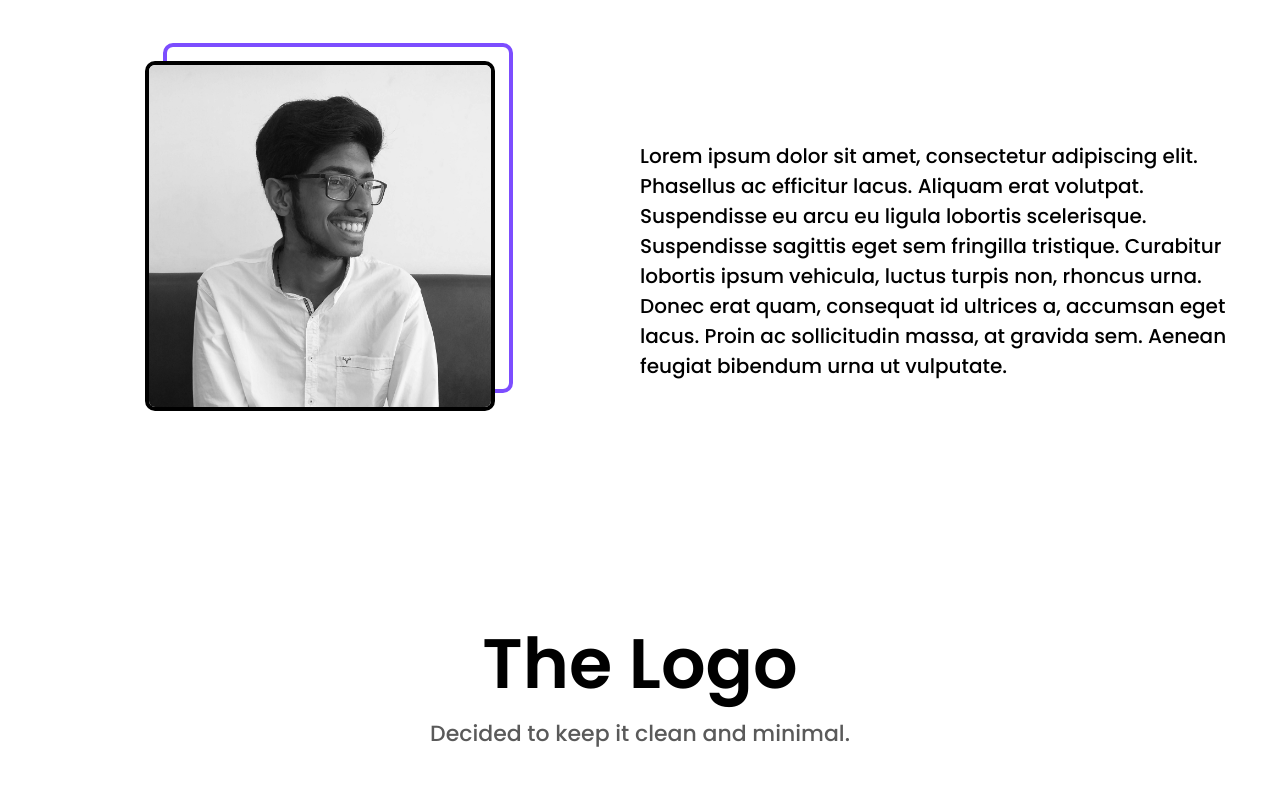
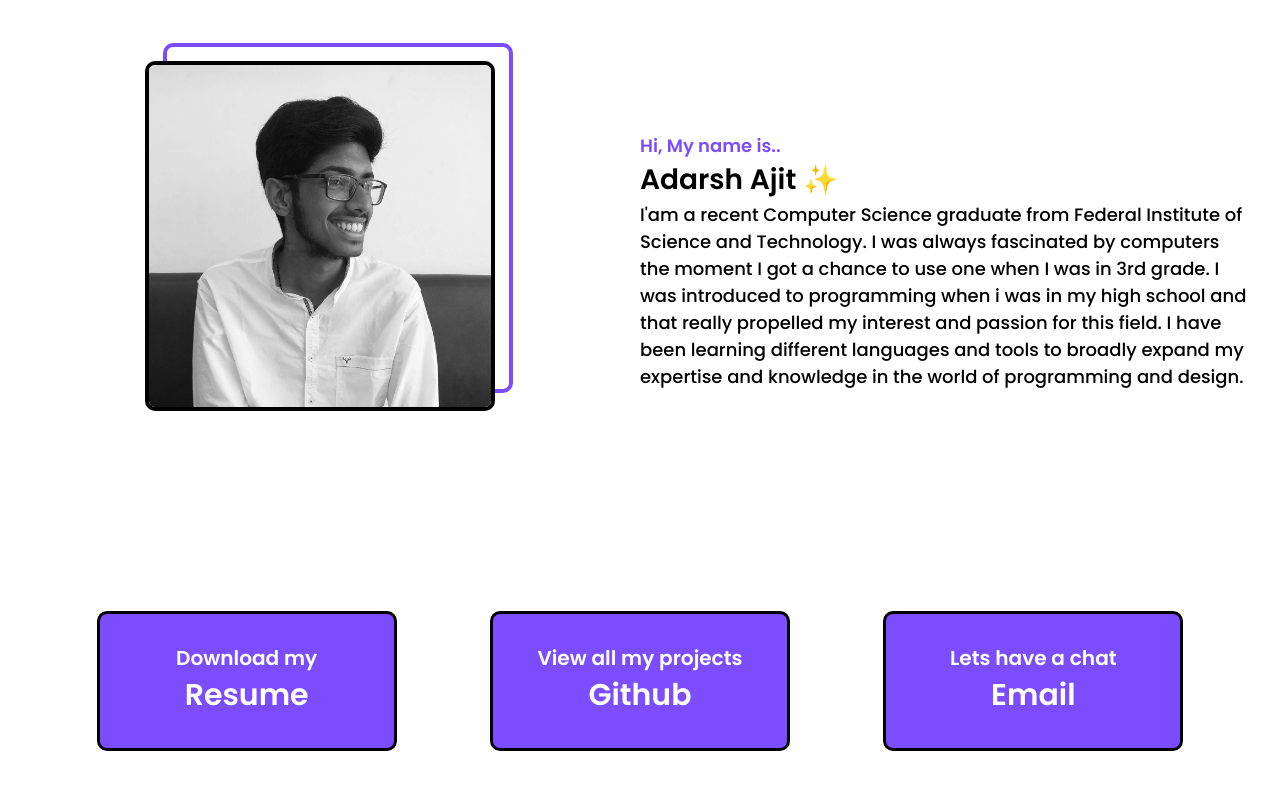
Before and after one commit to adarshajit/Portfolio-web-app, a React (Create React App) app: page /about in a window 1280 px wide. Shown: the part 740-1540 px from the top of the page. Built offline with nearby package versions, Linux system fonts and the light colour scheme; a web font is replaced by a local one.

Commit message:
✨ updated the about page

```diff
--- a/src/Pages/AboutPage/About.js
+++ b/src/Pages/AboutPage/About.js
@@ -32,6 +32,10 @@ import {
   QuoteOverlay,
   QuoteText,
   QuoteAuthor,
+  Name,
+  Tag,
+  MyData,
+  InfoCard,
 } from "./AboutElements";
 import MacIcon from "../../Assets/mac.svg";
 import Profile from "../../Assets/profile.jpg";
@@ -61,16 +65,55 @@ export const About = () => {
             <ProfileImg src={Profile} />
             <Overlay />
           </ImgWrapper>
-          <P2>
-            Lorem ipsum dolor sit amet, consectetur adipiscing elit. Phasellus
-            ac efficitur lacus. Aliquam erat volutpat. Suspendisse eu arcu eu
-            ligula lobortis scelerisque. Suspendisse sagittis eget sem fringilla
-            tristique. Curabitur lobortis ipsum vehicula, luctus turpis non,
-            rhoncus urna. Donec erat quam, consequat id ultrices a, accumsan
-            eget lacus. Proin ac sollicitudin massa, at gravida sem. Aenean
-            feugiat bibendum urna ut vulputate.
-          </P2>
+          <div>
+            <Tag>Hi, My name is.. </Tag>
+            <Name>Adarsh Ajit ✨</Name>
+            <P2>
+              I'am a recent Computer Science graduate from Federal Institute of
+              Science and Technology. I was always fascinated by computers the
+              moment I got a chance to use one when I was in 3rd grade. I was
+              introduced to programming when i was in my high school and that
+              really propelled my interest and passion for this field. I have
+              been learning different languages and tools to broadly expand my
+              expertise and knowledge in the world of programming and design.
+            </P2>
+          </div>
         </AboutSection>
+        <MyData>
+          <a
+            href="https://resume.io/r/9baJP8n7y"
+            rel="noreferrer"
+            target="_blank"
+            style={{ textDecoration: "none" }}
+          >
+            <InfoCard>
+              <h6>Download my</h6>
+              <p>Resume</p>
+            </InfoCard>
+          </a>
+          <a
+            href="https://github.com/adarshajit"
+            rel="noreferrer"
+            target="_blank"
+            style={{ textDecoration: "none" }}
+          >
+            <InfoCard>
+              <h6>View all my projects</h6>
+              <p>Github</p>
+            </InfoCard>
+          </a>
+          <a
+            href="mailto:adarshajit@gmail.com?body=Hi%20Adarsh,"
+            target="_blank"
+            rel="noreferrer"
+            style={{ textDecoration: "none" }}
+          >
+            <InfoCard>
+              <h6>Lets have a chat</h6>
+              <p>Email</p>
+            </InfoCard>
+          </a>
+        </MyData>
 
         <AboutText>
           <SubHeading>The Logo</SubHeading>
--- a/src/Pages/AboutPage/AboutElements.js
+++ b/src/Pages/AboutPage/AboutElements.js
@@ -14,9 +14,47 @@ export const AboutSection = styled.div`
 
   @media screen and (max-width: 768px) {
     grid-template-columns: 1fr;
-    margin: 0 0 200px 0;
+    margin: 40px 0 140px 0;
     grid-gap: 5px;
     padding: 5px;
+  }
+`;
+
+export const MyData = styled.div`
+  display: grid;
+  grid-template-columns: 1fr 1fr 1fr;
+  place-items: center;
+
+  margin: 0px 50px 280px 50px;
+
+  @media screen and (max-width: 768px) {
+    grid-template-columns: 1fr;
+    grid-gap: 30px;
+    padding: 5px;
+    margin: 0 0 170px 0;
+  }
+`;
+
+export const InfoCard = styled.div`
+  display: flex;
+  flex-direction: column;
+  background-color: #7c4dff;
+  border: 3px solid #000;
+  border-radius: 10px;
+  align-self: center;
+  width: 300px;
+  height: 140px;
+  color: #fff;
+  justify-content: center;
+  align-items: center;
+  font-size: 30px;
+  font-weight: 800;
+  transition: all 0.3s ease-in-out;
+
+  &:hover {
+    transform: scale(1.02);
+    transition: all 0.3s ease-in-out;
+    cursor: pointer;
   }
 `;
 
@@ -142,13 +180,38 @@ export const SubHeading = styled.p`
 `;
 
 export const P2 = styled.p`
-  font-size: 20px;
+  font-size: 18px;
   font-weight: 500;
-  padding: 0 14px 0 0;
+  margin-right: 30px;
 
   @media screen and (max-width: 768px) {
     font-size: 17px;
-    padding: 0 10px 0 10px;
+    text-align: left;
+    margin-left: 30px;
+  }
+`;
+
+export const Tag = styled.p`
+  font-size: 18px;
+  font-weight: 800;
+  margin-right: 30px;
+  color: #7c4dff;
+
+  @media screen and (max-width: 768px) {
+    font-size: 17px;
+    margin-left: 30px;
+    text-align: left;
+  }
+`;
+
+export const Name = styled.p`
+  font-size: 28px;
+  font-weight: 800;
+  margin-right: 30px;
+
+  @media screen and (max-width: 768px) {
+    font-size: 20px;
+    margin-left: 30px;
     text-align: left;
   }
 `;
@@ -171,7 +234,7 @@ export const H1 = styled.h1`
 export const FontWrapper = styled.div`
   display: flex;
   flex-direction: column;
-  margin: 80px 0 0 10px;
+  margin: 10px 0 0 10px;
 `;
 
 export const P3 = styled.p`
@@ -292,7 +355,7 @@ export const QuoteOverlay = styled.div`
     transform: translate(20px, 20px);
   }
 
-  @media screen and (max-width: 360px) {
+  @media screen and (max-width: 375px) {
     width: 300px;
     height: 400px;
     transform: translate(20px, 20px);
@@ -316,7 +379,7 @@ export const Quote = styled.div`
     height: 400px;
   }
 
-  @media screen and (max-width: 360px) {
+  @media screen and (max-width: 375px) {
     width: 300px;
     height: 400px;
   }
@@ -328,7 +391,7 @@ export const QuoteText = styled.p`
   font-weight: 600;
   padding-left: 30px;
 
-  @media screen and (max-width: 360px) {
+  @media screen and (max-width: 375px) {
     font-size: 24px;
   }
 `;
```
